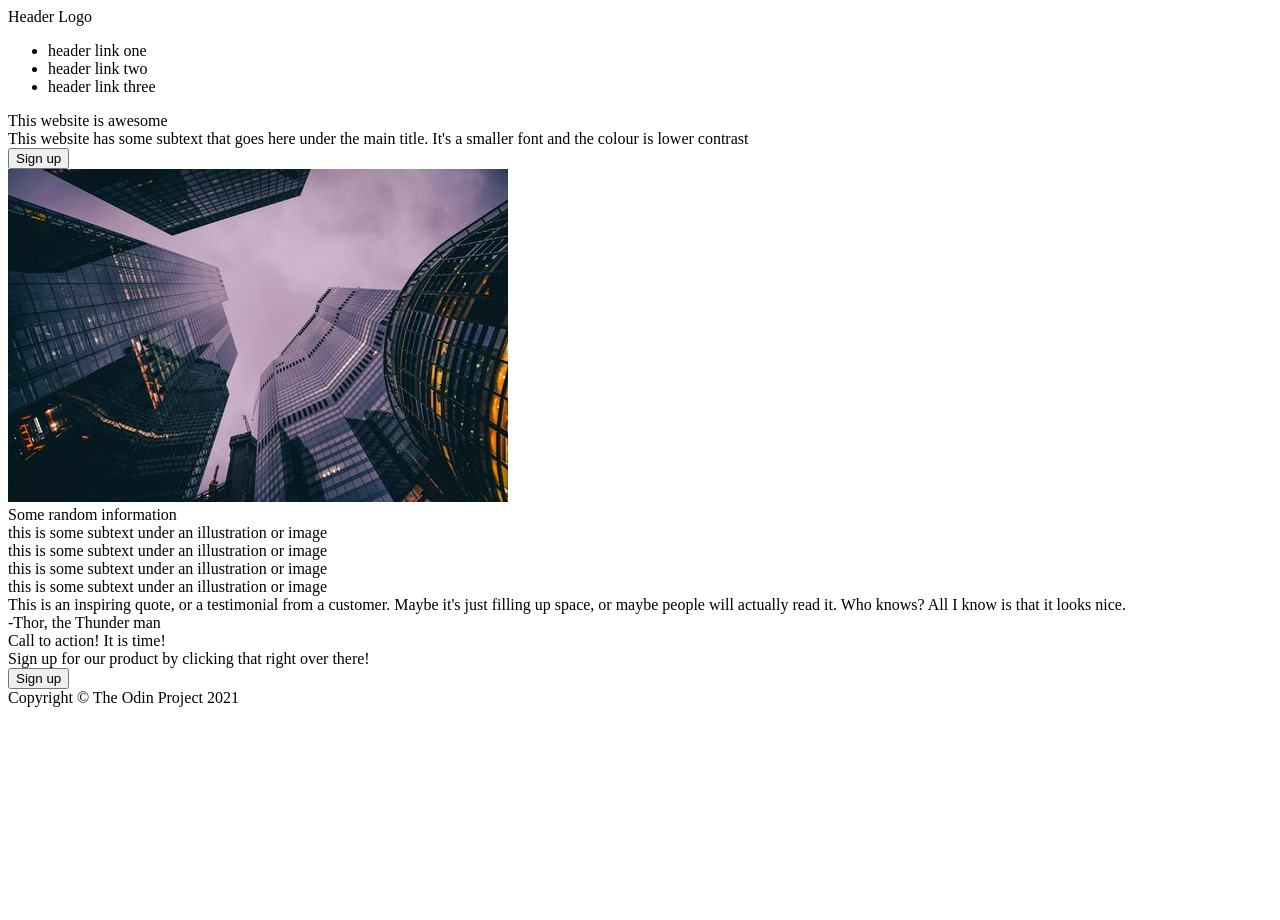
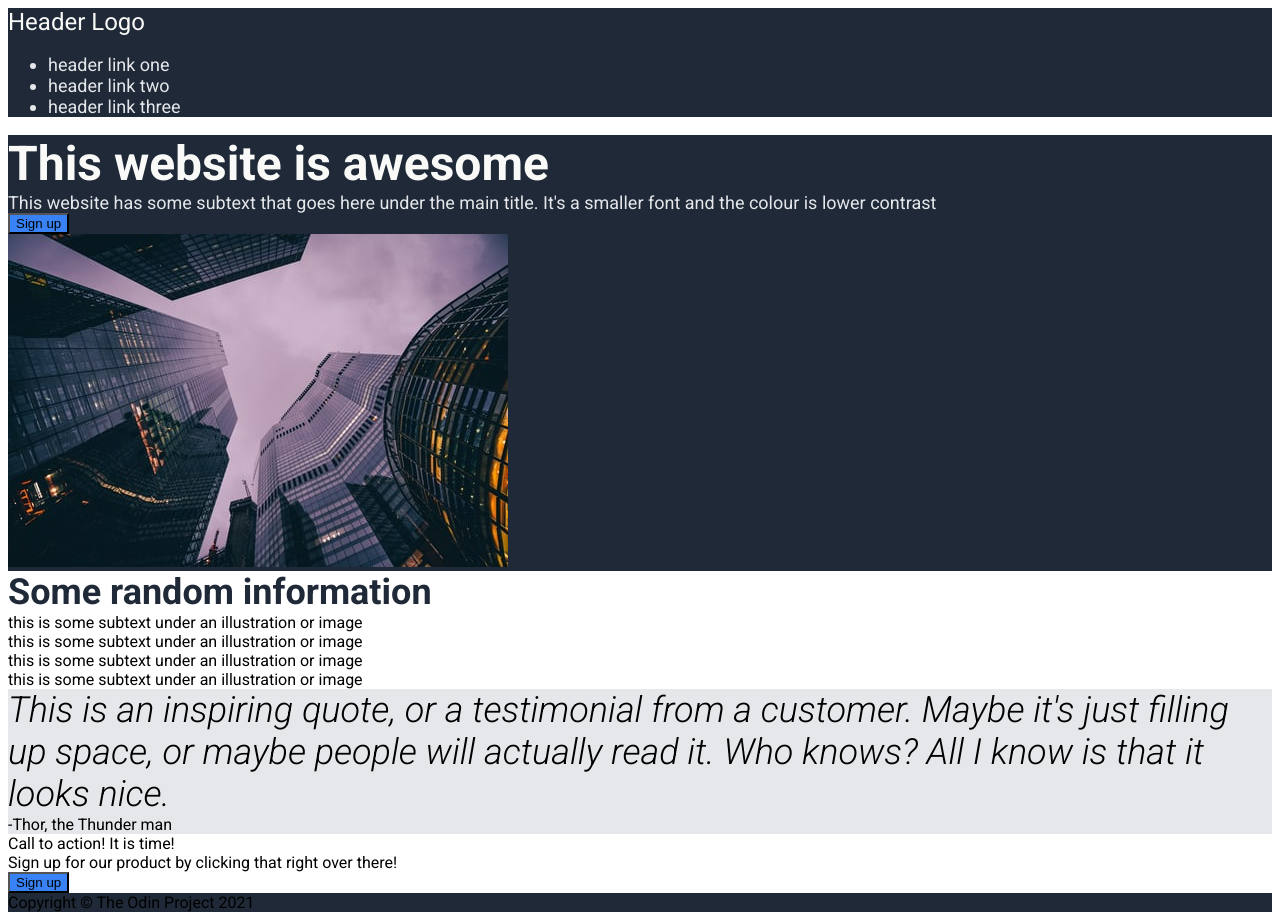
Before and after one commit to DichotomousDuct/landing-page, a plain HTML site: page index.html in a window 1280 px wide. Before the commit the page ends 800 px from the top, so only its background shows below. Drawn offline with Linux system fonts and the light colour scheme.

Commit message:
Update basic css-structure and font-file

```diff
--- a/index.html
+++ b/index.html
@@ -5,6 +5,10 @@
     <meta http-equiv="X-UA-Compatible" content="IE=edge">
     <meta name="viewport" content="width=device-width, initial-scale=1.0">
     <title>Landing Page</title>
+    <link rel="preconnect" href="https://fonts.googleapis.com">
+    <link rel="preconnect" href="https://fonts.gstatic.com" crossorigin>
+    <link href="https://fonts.googleapis.com/css2?family=Roboto:ital,wght@0,400;0,700;1,300&display=swap" rel="stylesheet">
+    <link rel="stylesheet" href="style.css">
 </head>
 <body>
    <div class="header">
@@ -25,6 +29,7 @@
     </div>
     <div class="placeholder-image">
         <img src="/images/placeholder.jpeg">
+    </div>
     </div>
     <div class="information-container">
       <div class="information-header">Some random information</div>
--- a/style.css
+++ b/style.css
@@ -0,0 +1,43 @@
+body {
+    font-family: 'Roboto', sans-serif;
+}
+
+.header, .footer, .hero {
+    background-color: #1f2937;
+}
+
+.hero-main-text {
+    font-size: 48px;
+    font-weight: 700;
+    color: #F9FAF8;
+}
+
+.hero-secondary-text, .header-links {
+    font-size: 18px;
+    color: #E5E7EB;
+}
+
+.header-logo {
+    font-size: 24px;
+    color: #F9FAF8;;
+}
+
+.hero-button, .CTA {
+    background-color: #3882f6;
+}
+
+.information-header {
+    font-size: 36px;
+    font-weight: 700;
+    color: #1f2937;
+}
+
+.quote {
+    background-color: #E5E7EB;
+}
+
+.quote-text {
+    font-size: 36px;
+    font-style: italic;
+    font-weight: 300;
+}
```
